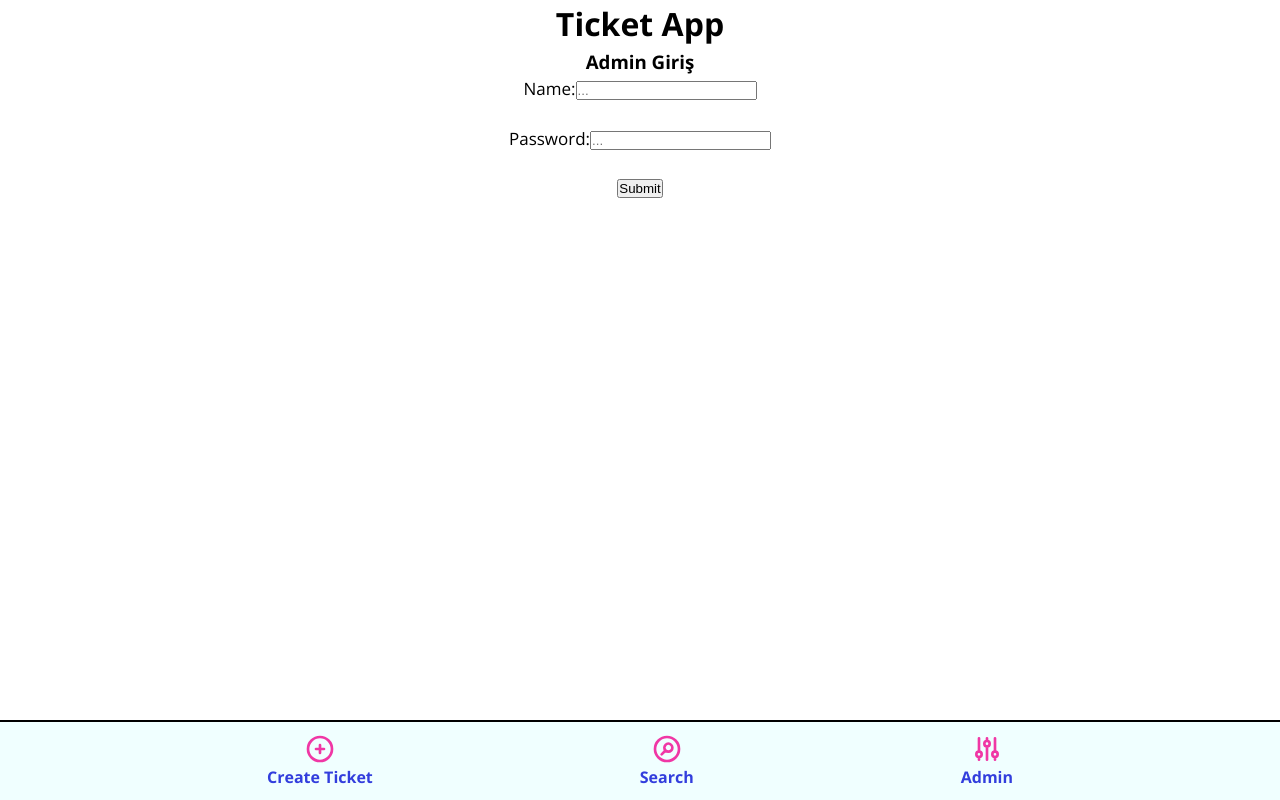
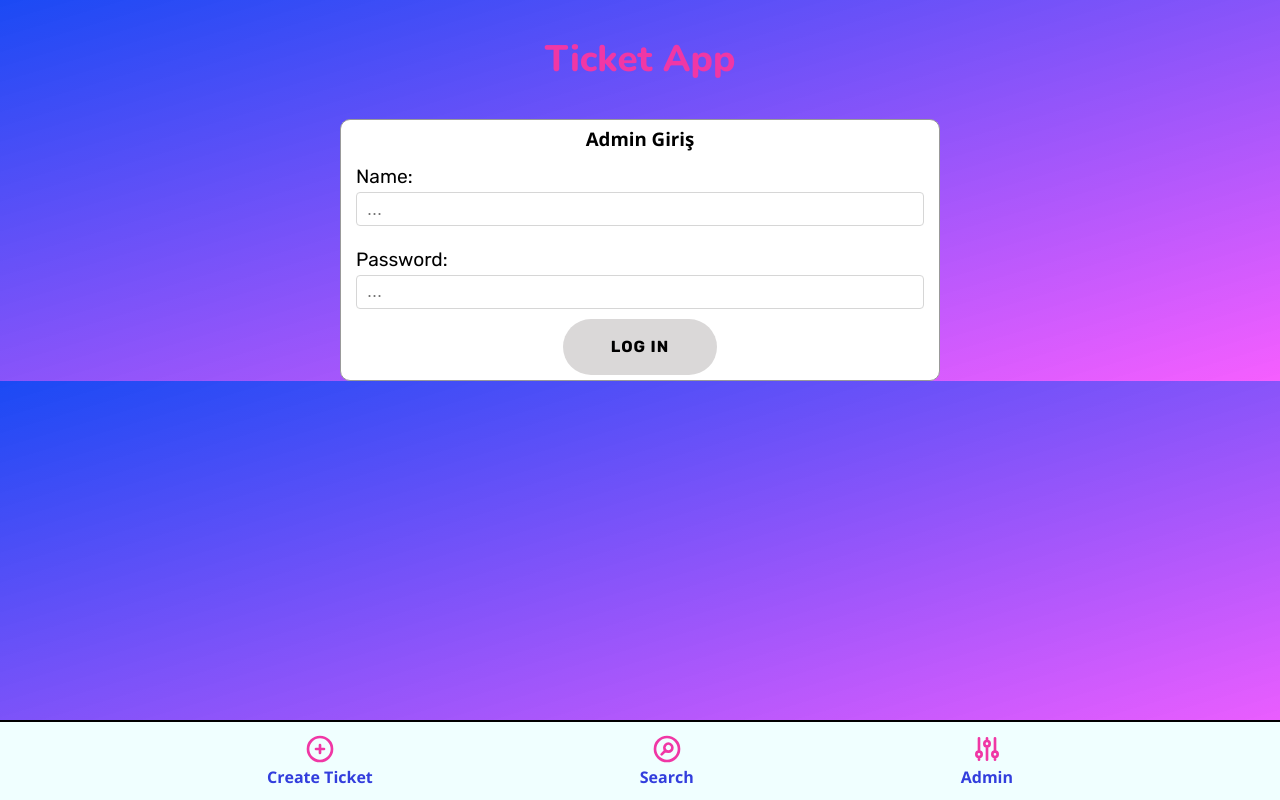
Before and after one commit to 159-Pazarama-React-Bootcamp/final-project-ugurpolat, a React (Create React App) app in the folder final-app/: page /admin in a window 1280 px wide. Built offline with nearby package versions, Linux system fonts and the light colour scheme; no server answers.

Commit message:
Update all system func. Add css style for pages, forms and button.
Add all routes/paths.

```diff
--- a/final-app/src/App.css
+++ b/final-app/src/App.css
@@ -39,12 +39,11 @@
 
 /* signup-page */
 
-#signup-page {
+.page {
   height: 100%;
+  width: 100%;
   display: flex;
   justify-content: center;
-  align-items: center;
-  overflow: scroll;
 }
 
 .signup-form {
@@ -53,6 +52,7 @@
   border-radius: 10px;
   border: 1px solid #999;
   padding: 5px 10px;
+  background-color: rgb(255, 255, 255);
 }
 
 .signup-form_row {
@@ -69,9 +69,10 @@
 }
 
 label {
+  font-family: "Rubik", sans-serif;
   color: #000000;
-  font-size: 17px;
-  font-weight: 500;
+  font-size: 1.2rem;
+  font-weight: 400;
 }
 
 .signup-form_field {
@@ -87,8 +88,21 @@ label {
 }
 
 .button {
-  width: 20%;
+  padding: 1.25rem 3rem;
+  text-transform: uppercase;
+  border-radius: 5rem;
+  background-color: rgb(218, 216, 216);
+  color: black;
+  border: none;
+  font-size: 1rem;
+  letter-spacing: 1px;
+  cursor: pointer;
+  position: relative;
   margin: 0 auto;
+  font-family: "Rubik", sans-serif;
+  font-weight: 700;
+  line-height: 1;
+  display: block;
 }
 
 .navigation {
@@ -156,10 +170,6 @@ label {
   list-style-type: none;
 }
 
-.button {
-  display: block;
-  width: 100%;
-}
 @media only screen and (max-width: 500px) {
   .signup-form_row {
     flex-direction: column;
--- a/final-app/src/App.js
+++ b/final-app/src/App.js
@@ -17,7 +17,10 @@ function App() {
   return (
     <UserProvider>
       <div className="App">
-        <h1>Ticket App</h1>
+        <header>
+          <h1>Ticket App</h1>
+        </header>
+
         <Router>
           <Routes>
             <Route
--- a/final-app/src/components/UsersList.js
+++ b/final-app/src/components/UsersList.js
@@ -7,7 +7,7 @@ export default function UsersList() {
   const navigate = useNavigate();
 
   return (
-    <div>
+    <section className="page">
       <div className="aplication-list">
         <div className="aplication-list__user">
           <h4>Başvuruda Bulunanlar</h4>
@@ -31,7 +31,6 @@ export default function UsersList() {
             {users.map((user) => (
               <button
                 onClick={() => navigate(`/admin/basvuru/${user.id}`)}
-                className="button"
                 key={user.id}
               >
                 Görüntüle
@@ -40,6 +39,6 @@ export default function UsersList() {
           </ul>
         </div>
       </div>
-    </div>
+    </section>
   );
 }
--- a/final-app/src/index.css
+++ b/final-app/src/index.css
@@ -1,5 +1,6 @@
 @import url("https://fonts.googleapis.com/css2?family=Nunito:wght@200;800&family=Open+Sans:wght@300;400;600;700&display=swap");
 
+@import url("https://fonts.googleapis.com/css2?family=Inter:wght@400;500;700&family=Lato:wght@300;600;700&family=Rubik:wght@400;700;900&display=swap");
 * {
   margin: 0;
   padding: 0;
@@ -17,9 +18,23 @@ body {
   line-height: 1.5;
   -webkit-font-smoothing: antialiased;
   -moz-osx-font-smoothing: grayscale;
+  background-image: linear-gradient(
+    to right bottom,
+    rgba(2, 54, 243, 0.9),
+    rgba(242, 26, 275, 0.7)
+  );
 }
 
 code {
   font-family: source-code-pro, Menlo, Monaco, Consolas, "Courier New",
     monospace;
 }
+
+h1 {
+  font-family: "Nunito", sans-serif;
+  font-weight: 800;
+  font-size: 2.3rem;
+  line-height: 1.5;
+  color: #f037a5;
+  margin: 2rem 0;
+}
--- a/final-app/src/pages/Admin.js
+++ b/final-app/src/pages/Admin.js
@@ -6,7 +6,6 @@ export default function Admin() {
   const navigate = useNavigate();
   return (
     <div>
-      <h3>Admin Giriş</h3>
       <Formik
         initialValues={{
           adminName: "",
@@ -21,27 +20,40 @@ export default function Admin() {
         }}
       >
         {({ handleSubmit, handleChange }) => (
-          <form onSubmit={handleSubmit}>
+          <section className="page">
+            <form onSubmit={handleSubmit} className="signup-form">
+              <h3>Admin Giriş</h3>
+              <div className="signup-form_row">
+                <div className="signup-form_group">
                   <label htmlFor="adminName">Name:</label>
                   <input
                     id="adminName"
                     name="adminName"
                     placeholder="..."
                     onChange={handleChange}
+                    className="signup-form_field"
                   />
-            <br />
-            <br />
+                </div>
+              </div>
+              <div className="signup-form_row">
+                <div className="signup-form_group">
                   <label htmlFor="password">Password:</label>
                   <input
+                    type="password"
                     id="password"
                     name="password"
                     placeholder="..."
                     onChange={handleChange}
+                    className="signup-form_field"
                   />
-            <br />
-            <br />
-            <button type="submit">Submit</button>
+                </div>
+              </div>
+
+              <button className="button" type="submit">
+                Log In
+              </button>
             </form>
+          </section>
         )}
       </Formik>
     </div>
--- a/final-app/src/pages/Basvuru.js
+++ b/final-app/src/pages/Basvuru.js
@@ -23,6 +23,13 @@ export default function Basvuru() {
     <div>
       <h3>{id} sayılı başvuru</h3>
       <h4>Name: {newUser.id} </h4>
+      <h4>Surname: {newUser.surname}</h4>
+      <h4>Age: {newUser.age}</h4>
+      <h4>TC: {newUser.age}</h4>
+      <h4>Address: {newUser.address}</h4>
+      <h4>Reason Of Application: {newUser.reasonOfApp}</h4>
+      <h4>Application Date : {newUser.applicationDate}</h4>
+      <h4>Application Status: {newUser.applicationStatus}</h4>
       {}
     </div>
   );
--- a/final-app/src/pages/BasvuruOlustur.js
+++ b/final-app/src/pages/BasvuruOlustur.js
@@ -48,10 +48,9 @@ export default function BasvuruOlustur() {
   });
   return (
     <div>
-      <h1>Başvuru Oluştur</h1>
-
-      <section id="signup-page">
+      <section className="page">
         <form onSubmit={handleSubmit} className="signup-form">
+          <h2>Sign Up</h2>
           <div className="signup-form_row">
             <div className="signup-form_group">
               <label htmlFor="name">Name:</label>
@@ -110,6 +109,7 @@ export default function BasvuruOlustur() {
             <div className="signup-form_group">
               <label htmlFor="reasonOfApp">Reason of Application:</label>
               <input
+                className="signup-form_field"
                 onChange={handleChange}
                 name="reasonOfApp"
                 placeholder="Job applications"
--- a/final-app/src/pages/BasvuruSorgula.js
+++ b/final-app/src/pages/BasvuruSorgula.js
@@ -23,7 +23,7 @@ export default function BasvuruSorgula() {
   return (
     <div>
       <h2>Başvuru Sorgula</h2>
-      <section>
+      <section className="page">
         <form onSubmit={handleSubmit}>
           <div className="signup-form_row">
             <div className="signup-form_group">
@@ -38,7 +38,7 @@ export default function BasvuruSorgula() {
             </div>
           </div>
           <div className="signup-form_group">
-            <button name="button" type="submit">
+            <button className="button" name="button" type="submit">
               Submit
             </button>
           </div>
```
Lines whose indentation alone changed are shown as unchanged.
